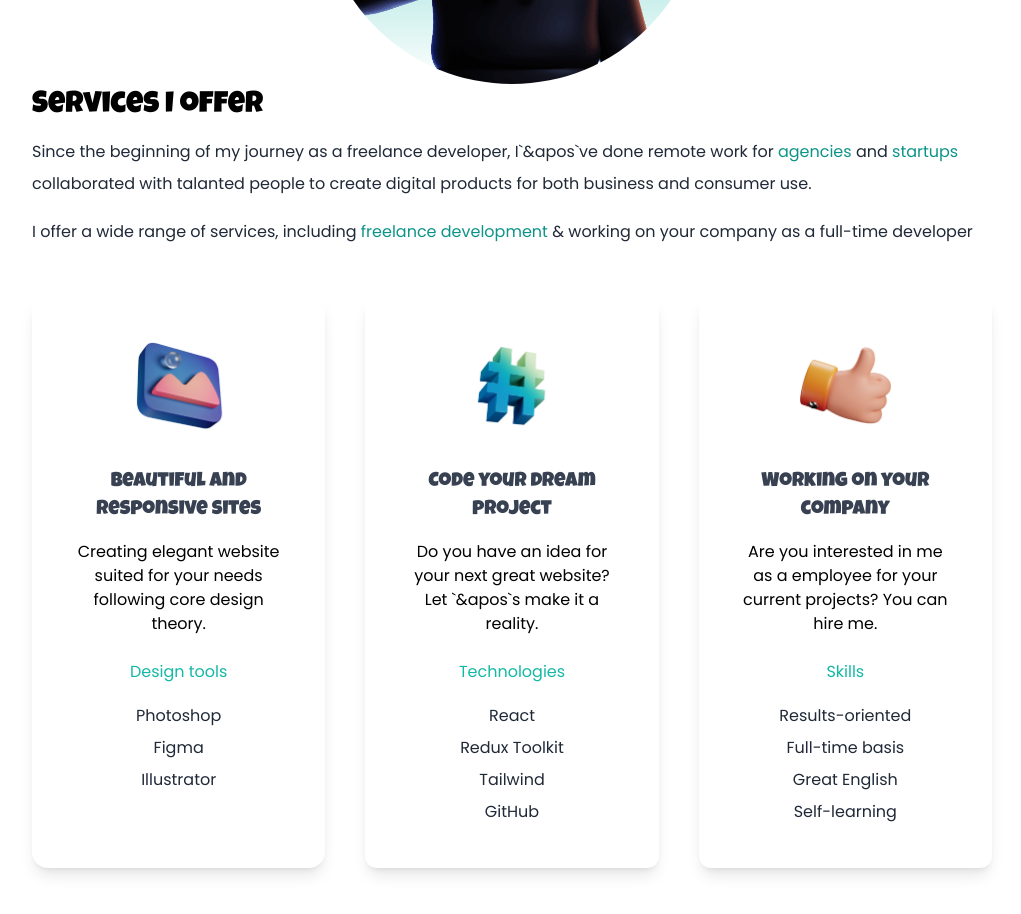
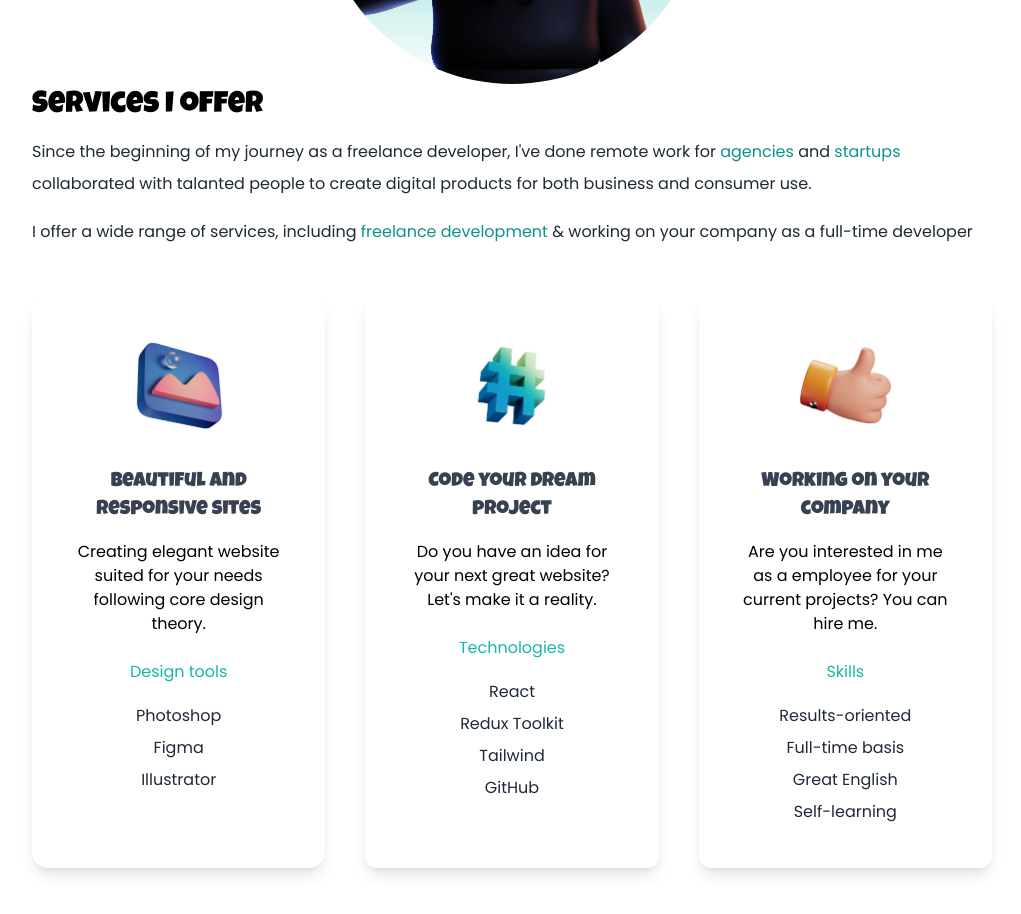
Before and after one commit to chernyshevartemiy/tiny-portfolio, a Next.js app: page / in a window 1280 px wide. Shown: the part 1000-1914 px from the top of the page, without its empty margins (128-1149 px from the left). Built offline with nearby package versions, Linux system fonts and the light colour scheme.

Commit message:
delete apos

```diff
--- a/pages/index.js
+++ b/pages/index.js
@@ -54,7 +54,7 @@ function Home() {
             <h3 className="text-3xl py-1 dark:text-white font-luckiestguy">Services I offer</h3>
             <p className="text-md py-2 leading-8 text-gray-800 dark:text-gray-200">
               Since the beginning of my journey as a freelance
-              developer, I`&apos`ve done remote work for
+              developer, I{`'`}ve done remote work for
               <span className="text-teal-600 dark:text-teal-400"> agencies </span>
               and <span className="text-teal-600 dark:text-teal-400">startups </span>
               collaborated with talanted people to create digital products
@@ -86,7 +86,7 @@ function Home() {
               </h3>
               <p className="py-2">
                 Do you have an idea for your next great website? Let
-                `&apos`s make it a
+                {`'`}s make it a
                 reality.
               </p>
               <h4 className="py-4 text-teal-500">Technologies</h4>
```
